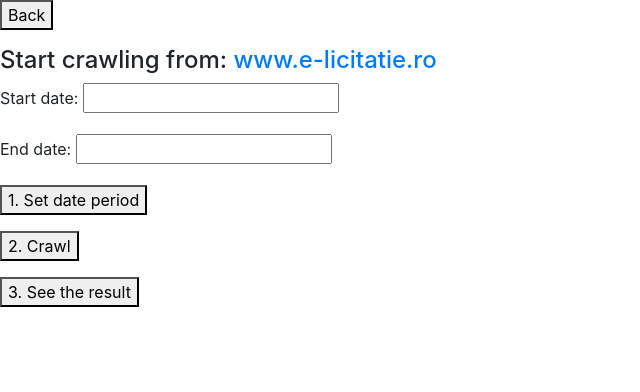
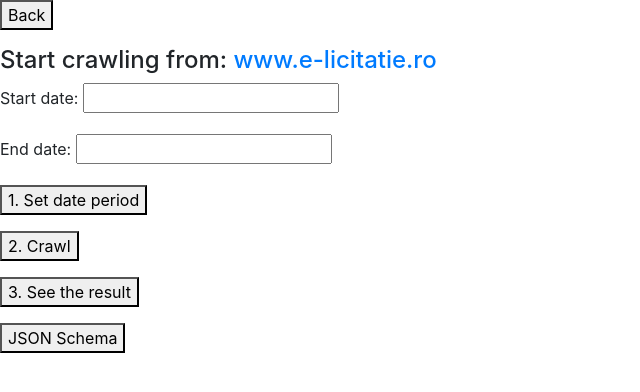
Before and after one commit to DenisPGH/Contract-notices-website, a Django app: page /loggedin/ in a window 1280 px wide. Shown: the top 392 px of the page, without its empty margins (0-640 px from the left). Run offline with Django 4.2, Linux system fonts and the light colour scheme; some libraries are stand-ins or nearby versions.

Commit message:
added json schema

```diff
--- a/ContractWebsite/ContractWebsite/first/urls.py
+++ b/ContractWebsite/ContractWebsite/first/urls.py
@@ -1,9 +1,15 @@
 from django.urls import path
+from rest_framework.schemas import get_schema_view
 
 from ContractWebsite.first.views import AllNoticeView, NoticeListView
 
 urlpatterns=(
     path('b/',AllNoticeView.as_view(),name="all notice"),
     path('filter/',NoticeListView.as_view(),name="filter"),
+    path('schema/', get_schema_view(
+        title="TEST JSON Schema",
+        description="first steps in JSON schema",
+        version="1.0.0"
+    ), name='openapi-schema'),
     #path('b/',AllNoticeView.as_view(),name="filter"),
 )
--- a/ContractWebsite/my_scrapy/my_scrapy/spiders/notices.py
+++ b/ContractWebsite/my_scrapy/my_scrapy/spiders/notices.py
@@ -314,7 +314,6 @@ class TestSpider(scrapy.Spider):
         # and selecting the appropriate rule of Xpath
         Notice_all = response.xpath('//div/div/div/span[1]')
 
-        # These paths are based on the selectors
 
         for single_notice in Notice_all:  # extracting data
             data=[['2022-04-30'],['a'],[f"deni{random.randint(0,10)}"],["c"],['d'],['e'],[20],['g']]
@@ -329,7 +328,6 @@ class TestSpider(scrapy.Spider):
             items['estimated_value']=data[6]
 
             # if not in db django store it!!!!
-
             if data[2][0] not in N.objects.values_list('tender_name', flat=True).distinct():
                 new_notice = N(
                     date=data[0][0],
--- a/ContractWebsite/requirements.txt
+++ b/ContractWebsite/requirements.txt
@@ -29,6 +29,7 @@ pycparser==2.21
 PyDispatcher==2.0.5
 pyOpenSSL==22.0.0
 pytz==2022.1
+PyYAML==6.0
 queuelib==1.6.2
 requests==2.27.1
 requests-file==1.5.1
@@ -42,6 +43,7 @@ Twisted==22.4.0
 twisted-iocpsupport==1.0.2
 typing_extensions==4.2.0
 tzdata==2022.1
+uritemplate==4.1.1
 urllib3==1.26.9
 w3lib==1.22.0
 zope.interface==5.4.0
--- a/ContractWebsite/templates/loged.html
+++ b/ContractWebsite/templates/loged.html
@@ -62,6 +62,14 @@
         </div>
     {% endif %}
 
+<div>
+        <form class="app" method='get' action="{% url 'openapi-schema' %}">
+         <button class="regi">JSON Schema</button>
+            {% csrf_token %}
+
+        </form>
+    </div>
+
 
 
 </body>
```
Also changed, not shown: ContractWebsite/ContractWebsite/first/views.py (+12 -11 lines).
